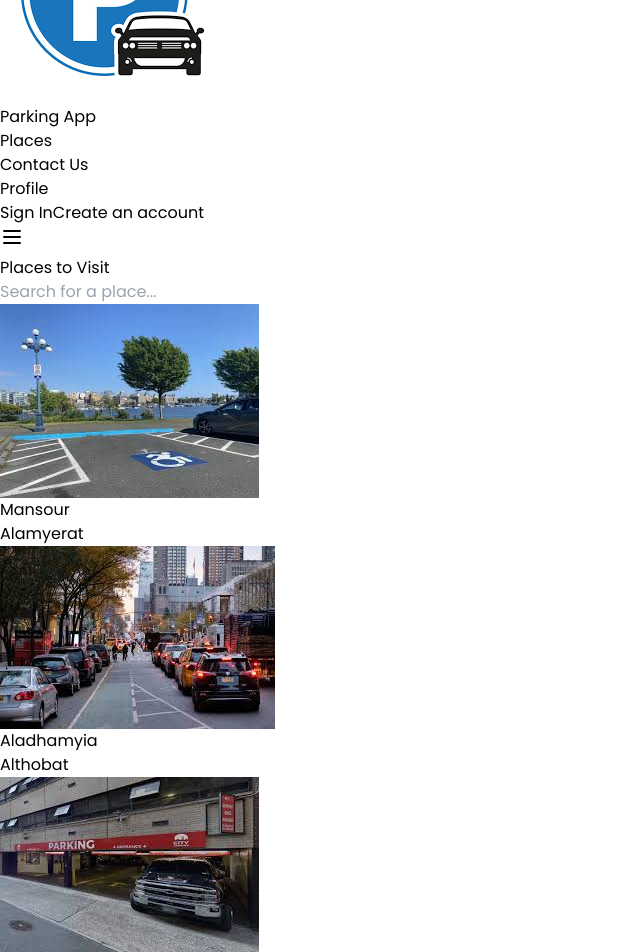
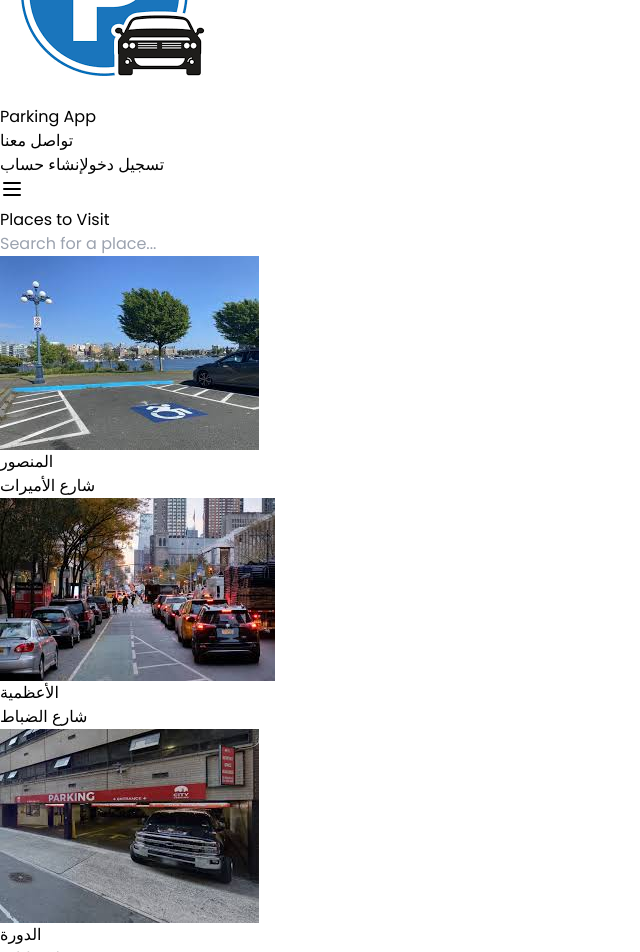
Before and after one commit to Nooralrihany/graduation-project, a React (Vite) app: page /Places in a window 1280 px wide. Shown: the part 120-1072 px from the top of the page, without its empty margins (0-640 px from the left). Built offline with nearby package versions, Linux system fonts and the light colour scheme.

Commit message:
Change languge

```diff
--- a/src/Places.jsx
+++ b/src/Places.jsx
@@ -6,15 +6,15 @@ const StartPoint = [33.30123868162587, 44.4371813193429];
 
 // Extend the placesData to include coordinates
 const placesData = [
-    { id: 1, name: 'Mansour', description: 'Alamyerat', imageUrl: 'src/assets/park1.png' , coordinates: {startPoint:[33.30123868162587, 44.4371813193429],endPoint:[33.3695687449225, 44.36174133497602]}} ,
-    { id: 2, name: 'Aladhamyia', description: 'Althobat', imageUrl: 'src/assets/park2.png', coordinates: {startPoint:[33.30123868162587, 44.4371813193429],endPoint:[33.3695687449225, 44.36174133497602]}} ,
-    { id: 3, name: 'Aldorah', description: 'abo tayara', imageUrl: 'src/assets/park3.png', coordinates: {startPoint:[33.30123868162587, 44.4371813193429],endPoint:[33.3695687449225, 44.36174133497602]}},
-    { id: 3, name: 'Aldorah', description: 'abo tayara', imageUrl: 'src/assets/park4.png', coordinates: {startPoint:[33.30123868162587, 44.4371813193429],endPoint:[33.3695687449225, 44.36174133497602]}},
-    { id: 3, name: 'Aldorah', description: 'abo tayara', imageUrl: 'src/assets/park5.png', coordinates: {startPoint:[33.30123868162587, 44.4371813193429],endPoint:[33.3695687449225, 44.36174133497602]}},
-    { id: 3, name: 'Aldorah', description: 'abo tayara', imageUrl: 'src/assets/park6.png', coordinates: {startPoint:[33.30123868162587, 44.4371813193429],endPoint:[33.3695687449225, 44.36174133497602]}},
-    { id: 3, name: 'Aldorah', description: 'abo tayara', imageUrl: 'src/assets/park7.png', coordinates: {startPoint:[33.30123868162587, 44.4371813193429],endPoint:[33.3695687449225, 44.36174133497602]}},
-    { id: 3, name: 'Aldorah', description: 'abo tayara', imageUrl: 'src/assets/park8.png', coordinates: {startPoint:[33.30123868162587, 44.4371813193429],endPoint:[33.3695687449225, 44.36174133497602]}},
-    { id: 3, name: 'Aldorah', description: 'abo tayara', imageUrl: 'src/assets/park9.png', coordinates: {startPoint:[33.30123868162587, 44.4371813193429],endPoint:[33.3695687449225, 44.36174133497602]}},
+    { id: 1, name: 'المنصور', description: 'شارع الأميرات', imageUrl: 'src/assets/park1.png' , coordinates: {startPoint:[33.30123868162587, 44.4371813193429],endPoint:[33.3695687449225, 44.36174133497602]}} ,
+    { id: 2, name: 'الأعظمية', description: 'شارع الضباط', imageUrl: 'src/assets/park2.png', coordinates: {startPoint:[33.30123868162587, 44.4371813193429],endPoint:[33.3695687449225, 44.36174133497602]}} ,
+    { id: 3, name: 'الدورة', description: 'ابو طيارة', imageUrl: 'src/assets/park3.png', coordinates: {startPoint:[33.30123868162587, 44.4371813193429],endPoint:[33.3695687449225, 44.36174133497602]}},
+    { id: 3, name: 'حي العامل', description: 'شارع 30', imageUrl: 'src/assets/park4.png', coordinates: {startPoint:[33.30123868162587, 44.4371813193429],endPoint:[33.3695687449225, 44.36174133497602]}},
+    { id: 3, name: 'الكرادة', description: 'شارع 62', imageUrl: 'src/assets/park5.png', coordinates: {startPoint:[33.30123868162587, 44.4371813193429],endPoint:[33.3695687449225, 44.36174133497602]}},
+    { id: 3, name: 'اليرموك', description: 'الأربع شوارع', imageUrl: 'src/assets/park6.png', coordinates: {startPoint:[33.30123868162587, 44.4371813193429],endPoint:[33.3695687449225, 44.36174133497602]}},
+    { id: 3, name: 'زيونة', description: 'الربيعي', imageUrl: 'src/assets/park7.png', coordinates: {startPoint:[33.30123868162587, 44.4371813193429],endPoint:[33.3695687449225, 44.36174133497602]}},
+    { id: 3, name: 'الجادرية', description: 'ابو نؤاس', imageUrl: 'src/assets/park8.png', coordinates: {startPoint:[33.30123868162587, 44.4371813193429],endPoint:[33.3695687449225, 44.36174133497602]}},
+    { id: 3, name: 'المنصور', description: 'سيد الحليب', imageUrl: 'src/assets/park9.png', coordinates: {startPoint:[33.30123868162587, 44.4371813193429],endPoint:[33.3695687449225, 44.36174133497602]}},
 ];
 
 const Places = () => {
--- a/src/components/Navbar.jsx
+++ b/src/components/Navbar.jsx
@@ -23,7 +23,11 @@ export const Navbar = () => {
                         <span className="text-xl tracking-tight">Parking App</span>
                     </div>
                     <ul className="hidden lg:flex ml-14 space-x-12">
-                        {navItems.map((item, index) => (
+                    <li>
+                                    <Link to="/Contact" className="text-gray-800 hover:text-blue-500">
+                                        تواصل معنا
+                                    </Link>
+                                </li> {localStorage.getItem("email") && navItems.map((item, index) => (
                             <li key={index}>
                                 <Link to={item.href} className="text-gray-800 hover:text-blue-500">
                                     {item.label}
@@ -33,12 +37,12 @@ export const Navbar = () => {
                     </ul>
                     <div className="hidden lg:flex justify-center space-x-12 items-center">
                         <Link to="/login" className="py-2 px-3 border rounded-md">
-                            Sign In
+                            تسجيل دخول
                         </Link>
                         <Link
                             to="/register"
                             className="bg-gradient-to-r from-blue-500 to-light-blue-800 py-2 px-3 rounded-md ml-2">
-                            Create an account
+                            إنشاء حساب
                         </Link>
                     </div>
                     <div className="lg:hidden md:flex flex-col justify-end">
@@ -50,7 +54,12 @@ export const Navbar = () => {
                 {mobileDrawerOpen && (
                     <div className="fixed bg-white right-0 z-20 w-full p-12 flex flex-col justify-center items-center lg:hidden">
                         <ul>
-                            {navItems.map((item, index) => (
+                        <li  className="py-4">
+                                    <Link to="/Contact" className="text-gray-800 hover:text-blue-500">
+                                        تواصل معنا
+                                    </Link>
+                                </li>
+                            {localStorage.getItem("email") && navItems.map((item, index) => (
                                 <li key={index} className="py-4">
                                     <Link to={item.href} className="text-gray-800 hover:text-blue-500">
                                         {item.label}
@@ -60,10 +69,10 @@ export const Navbar = () => {
                         </ul>
                         <div className="flex space-x-6">
                             <Link to="/login" className="py-2 px-3 border rounded-md">
-                                Sign In
+                                تسجيل دخول
                             </Link>
                             <Link to="/register" className="py-2 px-3 rounded-md bg-gradient-to-r from-blue-500 to-light-blue-800">
-                                Create an account
+                                إنشاء حساب
                             </Link>
                         </div>
                     </div>
--- a/src/components/auth/register/index.jsx
+++ b/src/components/auth/register/index.jsx
@@ -9,6 +9,7 @@ import { deCreateUserWithEmailAndPassword } from '../../firebase/auth'
     // const navigate = useNavigate()
 
     const [email, setEmail] = useState('nooralrihany@gmail.com')
+    const [fullname, setName] = useState('')
     const [password, setPassword] = useState('123456789')
     const [confirmPassword, setconfirmPassword] = useState('123456789')
     const [isRegistering, setIsRegistering] = useState(false)
@@ -22,10 +23,12 @@ import { deCreateUserWithEmailAndPassword } from '../../firebase/auth'
         e.preventDefault()
         // if(!isRegistering) {
             // setIsRegistering(true)
-            await deCreateUserWithEmailAndPassword(email, password).then(response=>{console.log(response)
-                localStorge.setItem("isLogin" , true)
-                localStorge.setItem("user" , response)
-                // navigate('/');
+            await deCreateUserWithEmailAndPassword(email, password).then(response=>{console.log(response.user)
+                localStorage.setItem("isLogin" , true)
+
+                localStorage.setItem("email" , response.user.email)
+                navigate('/');
+                window.location.reload()
             }).catch(error=>{console.log(error,"error")
                 alert(error.message)}).finally(()=>console.log("finally"));
         // }
@@ -47,6 +50,18 @@ import { deCreateUserWithEmailAndPassword } from '../../firebase/auth'
                         onSubmit={onSubmit}
                         className="space-y-4"
                     >
+                        {/* <div>
+                            <label className="text-sm text-gray-600 font-bold">
+                                Full Name
+                            </label>
+                            <input
+                                type="text"
+
+                                required
+                                value={fullname} onChange={(e) => { setName(e.target.value) }}
+                                className="w-full mt-2 px-3 py-2 text-gray-500 bg-transparent outline-none border focus:indigo-600 shadow-sm rounded-lg transition duration-300"
+                            />
+                        </div> */}
                         <div>
                             <label className="text-sm text-gray-600 font-bold">
                                 Email
--- a/src/constants/index.jsx
+++ b/src/constants/index.jsx
@@ -13,9 +13,9 @@
 // import user6 from "../assets/profile-pictures/user6.jpg";
 
 export const navItems = [
-  { label: "Places", href: "/Places" },
-  { label: "Contact Us", href: "/Contact" },
-  { label: "Profile", href: "/UserProfile" },
+  { label: "الاماكن", href: "/Places" },
+  // { label: "Contact Us", href: "/Contact" },
+  { label: "الملف الشخصي", href: "/UserProfile" },
 ];
 
 // export const testimonials = [
```
